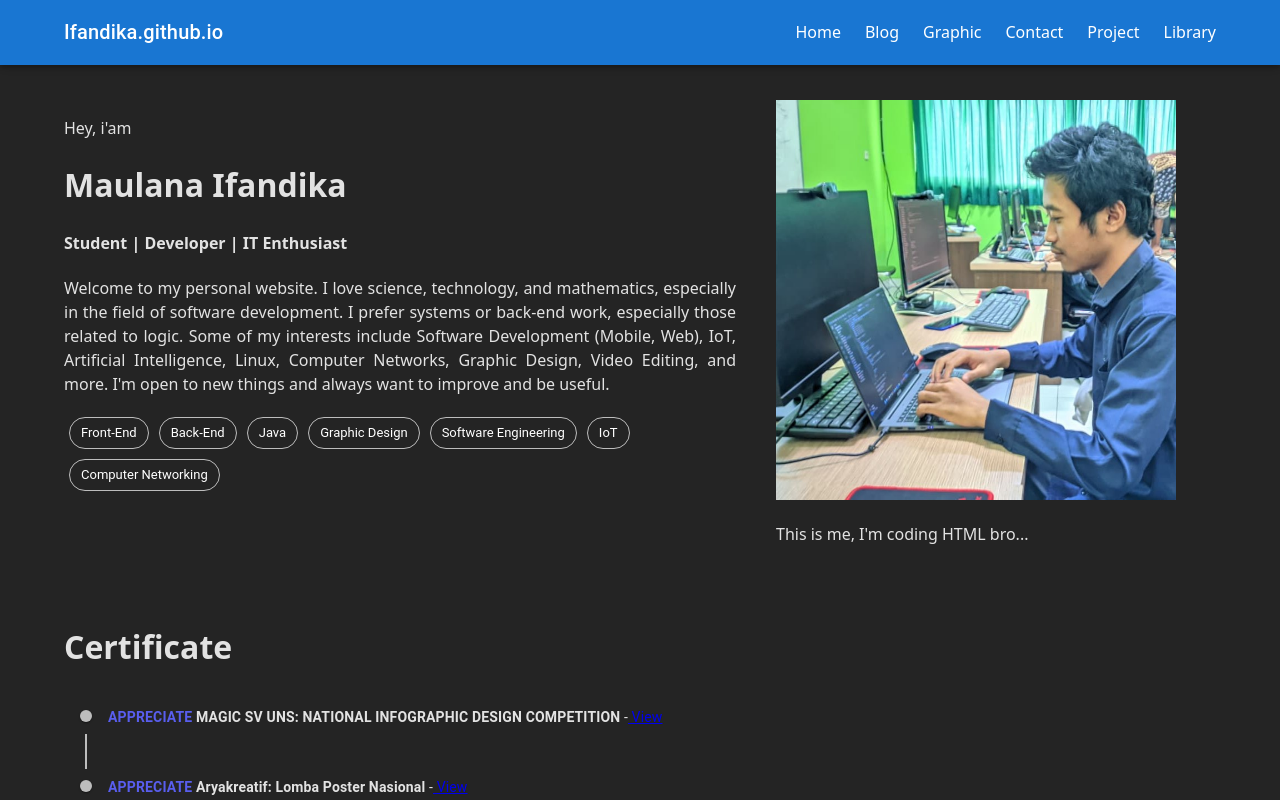
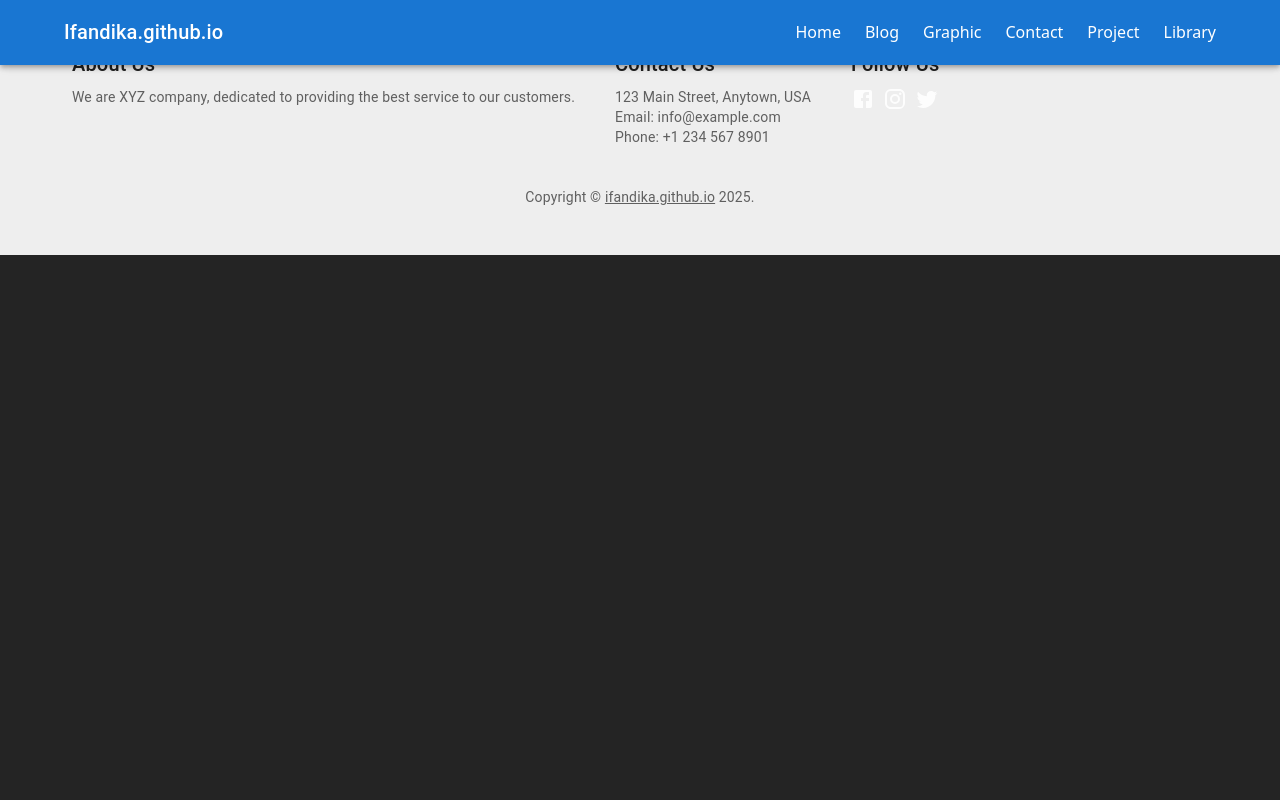
Before and after one commit to ifandika/ifandika.github.io, a React (Create React App) app: page /blog in a window 1280 px wide. Shown: the top 800 px of the page. Built offline with nearby package versions, Linux system fonts and the light colour scheme.

Commit message:
add routes

```diff
--- a/src/index.jsx
+++ b/src/index.jsx
@@ -3,12 +3,11 @@ import ReactDOM from 'react-dom/client';
 import './index.css';
 import reportWebVitals from './reportWebVitals';
 import App from './App';
-import Home from './pages/home/Home';
 
 const root = ReactDOM.createRoot(document.getElementById('root'));
 root.render(
   <React.StrictMode>
-    <Home/>
+    <App/>
   </React.StrictMode>
 );
 
```
